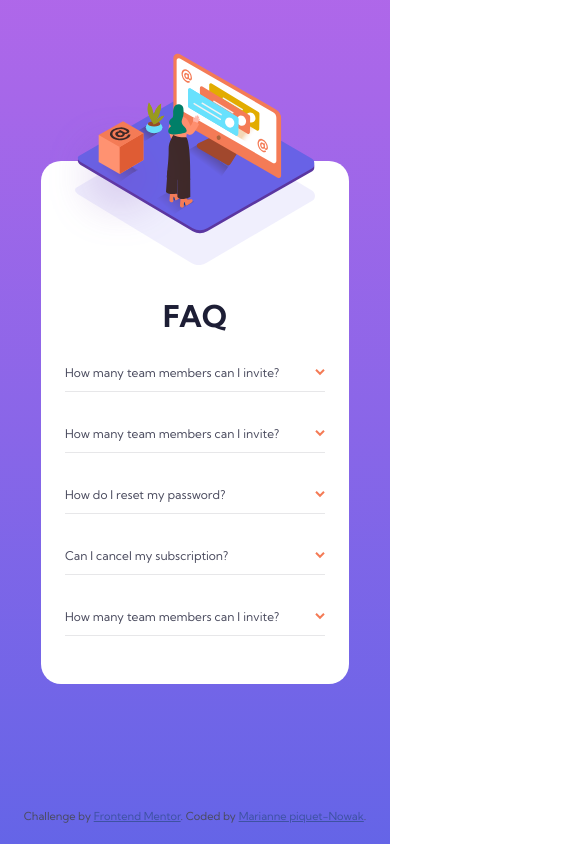
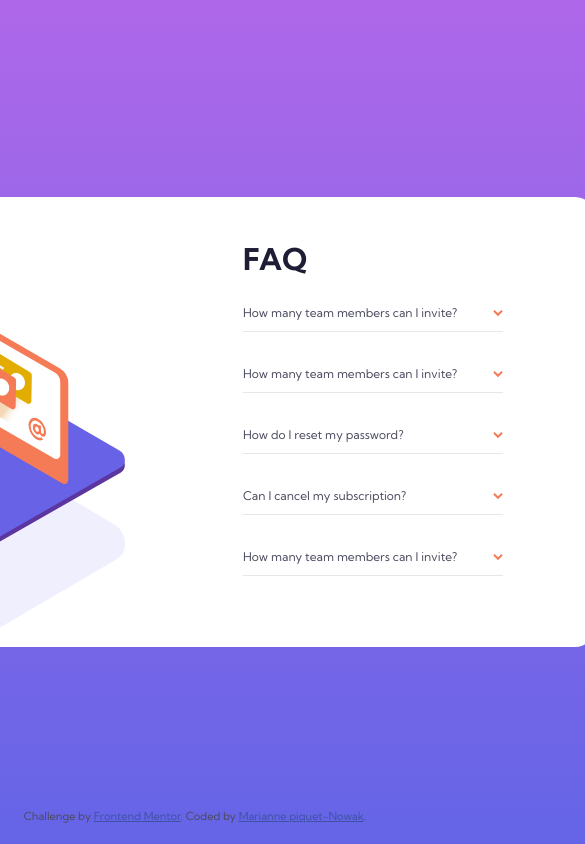
Before and after one commit to MariannePiquetNowak/faq-accordion-card-main, a plain HTML site: page index.html in a window 390 px wide. Shown: the whole page, 585 px wide, since content can reach past the window. Drawn offline with Linux system fonts and the light colour scheme.

Commit message:
fix mobile responsive and position image on desktop

```diff
--- a/index.html
+++ b/index.html
@@ -24,10 +24,10 @@
       <img src="images/illustration-woman-online-desktop.svg" alt="" class="desktop1">
       <img src="images/illustration-box-desktop.svg" alt="" class="desktop2">
     </div>
-    <h1 class="faq-title">FAQ</h1>
 
     <!-- start Accordeon container -->
     <div class="accordeon-container">
+      <h1 class="faq-title">FAQ</h1>
 
       <div class="accordeon">
         <div class="accordeon-item">
--- a/styles/style.css
+++ b/styles/style.css
@@ -13,6 +13,7 @@ body {
     color: hsl(237, 12%, 33%);
 
     position: relative;
+    box-sizing: border-box;
 }
 
 .attribution {
@@ -49,6 +50,7 @@ body {
     font-weight: 700;
     text-align: center;
     color: hsl(238, 29%, 16%);
+    margin-bottom: .7em;
 }
 
 .accordeon-container {
@@ -57,7 +59,7 @@ body {
     flex-direction: column;
     width: auto;
     height: auto;
-    margin: 2em;
+    margin: 0 2em 2em 2em;
 }
 
 .accordeon {
@@ -115,10 +117,61 @@ body {
     cursor: pointer
 }
 
-@media screen and (min-width: 375px) {
+@media screen and (min-width: 376x) {
     .accordeon-item-parr > p {
         width: 245px;
         font-size: 11px;
         line-height: 1.5em;
     }
 }
+
+/* Responsive desktop */
+
+
+
+@media screen and (min-width: 376px) {
+    #container {
+        background-color: white;
+        border-radius: 20px;
+        margin: 12px;
+        width: 800px;
+        height: 450px;
+        position: relative;
+
+        display: flex;
+    }
+
+    .svg-women {
+        height: auto;
+        width: 50%;
+        position: relative;
+        overflow: hidden;
+        background: url(../images/bg-pattern-mobile.svg) no-repeat;
+        background-size: 800px;
+        background-position-x: -470px;
+        background-position-y: 230px;
+    }
+
+    .mobile {
+        display: none;
+    }
+
+    .desktop1 {
+        display: block;
+        width: 400px;
+        transform: translate(-70px, 25%);
+    }
+
+    .accordeon-container {
+        margin-left: 4em;
+        margin-bottom: 0;
+        display: flex;
+        justify-content: center;
+    }
+
+
+    .faq-title {
+        text-align: start;
+    }
+
+}
```
